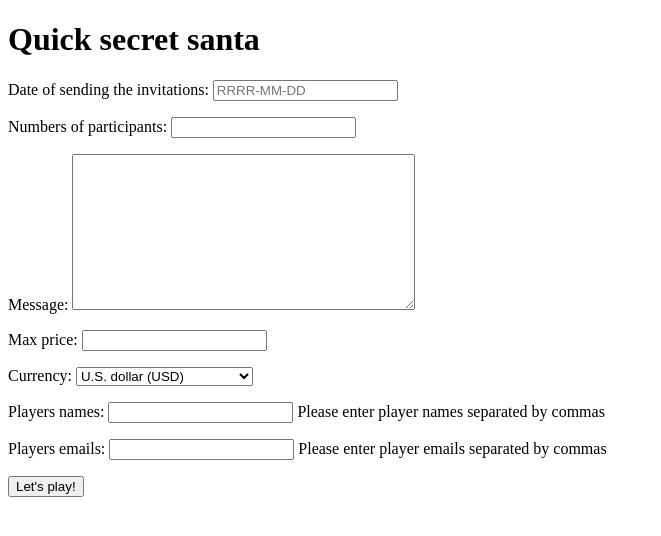
After one commit to mj0d3k/secret_santa_django, a Django app: page /quick-game/ in a window 1280 px wide. The commit adds this page. Shown: the top 536 px of the page, without its empty margins (0-661 px from the left). Run offline with Django 4.2, Linux system fonts and the light colour scheme.

Commit message:
First real view for quick game demo

```diff
--- a/project_cl/project_cl/urls.py
+++ b/project_cl/project_cl/urls.py
@@ -16,9 +16,11 @@ Including another URLconf
 """
 from django.contrib import admin
 from django.urls import path
-from secret_santa.views import MainView
+from secret_santa.views import (MainView,
+                                QuickGameView)
 
 urlpatterns = [
     path('admin/', admin.site.urls),
     path('', MainView.as_view(), name='index'),
+    path('quick-game/', QuickGameView.as_view(), name='quick_game'),
 ]
--- a/project_cl/secret_santa/forms.py
+++ b/project_cl/secret_santa/forms.py
@@ -0,0 +1,57 @@
+from django import forms
+
+
+CURRENCY_CHOICES = [
+    ('USD', 'U.S. dollar (USD)'),
+    ('EUR', 'Euro (EUR)'),
+    ('JPY', 'Japanese yen (JPY)'),
+    ('GBP', 'Sterling (GBP)'),
+    ('CNY', 'Renminbi (CNY)'),
+    ('AUD', 'Australian dollar (AUD)'),
+    ('CAD', 'Canadian dollar (CAD)'),
+    ('CHF', 'Swiss franc (CHF)'),
+    ('HKD', 'Hong Kong dollar (HKD)'),
+    ('SGD', 'Singapore dollar (SGD)'),
+    ('SEK', 'Swedish krona (SEK)'),
+    ('KRW', 'South Korean won (KRW)'),
+    ('NOK', 'Norwegian krone (NOK)'),
+    ('NZD', 'New Zealand dollar (NZD)'),
+    ('INR', 'Indian rupee (INR)'),
+    ('MXN', 'Mexican peso (MXN)'),
+    ('TWD', 'New Taiwan dollar (TWD)'),
+    ('ZAR', 'South African rand (ZAR)'),
+    ('BRL', 'Brazilian real (BRL)'),
+    ('DKK', 'Danish krone (DKK)'),
+    ('PLN', 'Polish złoty (PLN)'),
+    ('THB', 'Thai baht (THB)'),
+    ('ILS', 'Israeli new shekel (ILS)'),
+    ('IDR', 'Indonesian rupiah (IDR)'),
+    ('CZK', 'Czech koruna (CZK)'),
+    ('AED', 'UAE dirham (AED)'),
+    ('TRY', 'Turkish lira (TRY)'),
+    ('HUF', 'Hungarian forint (HUF)'),
+    ('CLP', 'Chilean peso (CLP)'),
+    ('SAR', 'Saudi riyal (SAR)'),
+    ('PHP', 'Philippine peso (PHP)'),
+    ('MYR', 'Malaysian ringgit (MYR)'),
+    ('COP', 'Colombian peso (COP)'),
+    ('RUB', 'Russian ruble (RUB)'),
+    ('RON', 'Romanian leu (RON)'),
+    ('PEN', 'Peruvian sol (PEN)'),
+    ('BHD', 'Bahraini dinar (BHD)'),
+    ('BGN', 'Bulgarian lev (BGN)'),
+    ('ARS', 'Argentine peso (ARS)'),
+]
+
+
+class GameForm(forms.Form):
+    send_date = forms.DateField(
+        label='Date of sending the invitations',
+        widget=forms.DateInput(attrs={'placeholder': 'RRRR-MM-DD'}))
+    num_players = forms.IntegerField(label='Numbers of participants', min_value=3)
+    message = forms.CharField(label='Message', widget=forms.Textarea)
+    max_price = forms.DecimalField(label='Max price', decimal_places=2, min_value=0.01)
+    currency = forms.ChoiceField(label='Currency', choices=CURRENCY_CHOICES, widget=forms.Select)
+
+    player_names = forms.CharField(label='Players names', help_text='Please enter player names separated by commas')
+    player_emails = forms.CharField(label='Players emails', help_text='Please enter player emails separated by commas')
--- /dev/null
+++ b/project_cl/secret_santa/templates/quick_game.html
@@ -0,0 +1,14 @@
+<!DOCTYPE html>
+<html>
+<head>
+    <title>Quick game</title>
+</head>
+<body>
+    <h1>Quick secret santa</h1>
+    <form method="post">
+        {% csrf_token %}
+        {{ form.as_p }}
+        <button type="submit">Let's play!</button>
+    </form>
+</body>
+</html>
--- a/project_cl/secret_santa/views.py
+++ b/project_cl/secret_santa/views.py
@@ -1,7 +1,21 @@
+from django.http import HttpResponse
 from django.shortcuts import render
 from django.views import View
+from .forms import GameForm
 
 
 class MainView(View):
     def get(self, request):
         return render(request, 'index.html')
+
+
+class QuickGameView(View):
+    def get(self, request):
+        form = GameForm()
+        return render(request, 'quick_game.html', {'form': form})
+
+    def post(self, request):
+        form = GameForm(request.POST)
+        if form.is_valid():
+            print(form.cleaned_data)
+        return HttpResponse('OK')
```
Also changed, not shown: project_cl/secret_santa/templates/index.html (+11 -8 lines).
